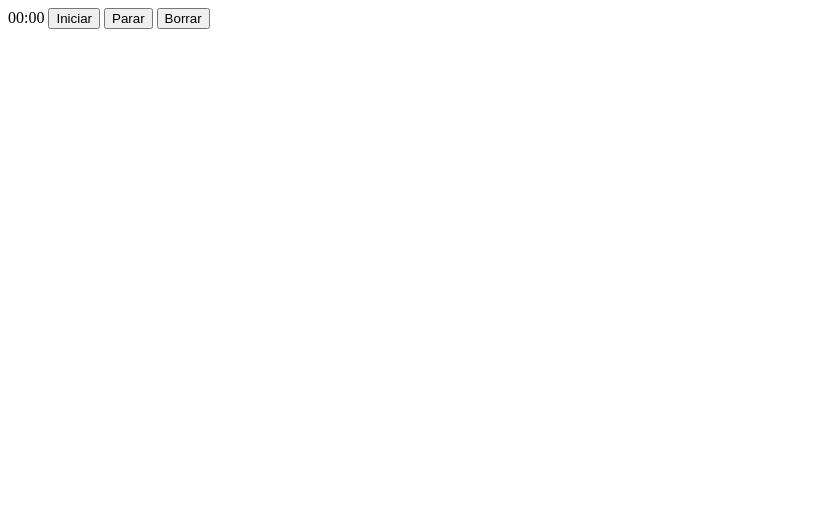
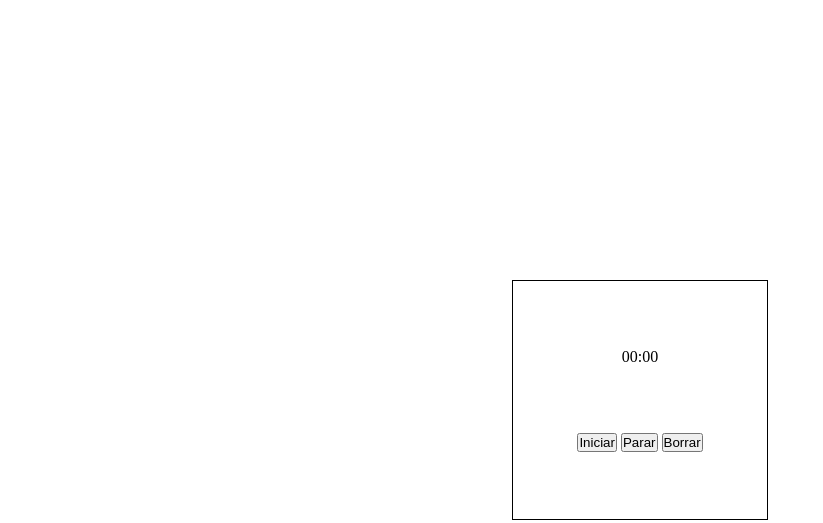
Before and after one commit to fedekrenn/cronometro, a plain HTML site: page index.html in a window 1280 px wide. Shown: the whole page, without its empty margins (0-823 px from the left). Drawn offline with Linux system fonts and the light colour scheme.

Commit message:
Se dan estilos

```diff
--- a/index.html
+++ b/index.html
@@ -1,19 +1,29 @@
 <!DOCTYPE html>
 <html lang="es">
+
 <head>
     <meta charset="UTF-8">
     <meta http-equiv="X-UA-Compatible" content="IE=edge">
     <meta name="viewport" content="width=device-width, initial-scale=1.0">
     <link rel="shortcut icon" href="./img/reloj.svg" type="image/x-icon">
+    <link rel="stylesheet" href="./style.css">
     <title>Cronómetro hecho con vanilla JS</title>
 </head>
+
 <body>
     <main>
-        <span id="minutos">00</span>:<span id="segundos">00</span>
-        <button id="inicio">Iniciar</button>
-        <button id="stop">Parar</button>
-        <button id="delete">Borrar</button>
+        <div class="cronometer">
+            <div class="time-container">
+                <span id="minutos">00</span>:<span id="segundos">00</span>
+            </div>
+            <div>
+                <button id="inicio">Iniciar</button>
+                <button id="stop">Parar</button>
+                <button id="delete">Borrar</button>
+            </div>
+            </divc>
     </main>
     <script src="./script.js"></script>
 </body>
+
 </html>
--- /dev/null
+++ b/style.css
@@ -0,0 +1,22 @@
+*{
+    margin: 0;
+    padding: 0;
+    box-sizing: border-box;
+}
+
+main{
+    height: 100vh;
+    display: flex;
+
+}
+
+.cronometer{
+    display: flex;
+    width: 20vw;
+    height: 30vh;
+    margin: auto;
+    flex-direction: column;
+    align-items: center;
+    justify-content: space-evenly;
+    border: 1px solid black;
+}
```
